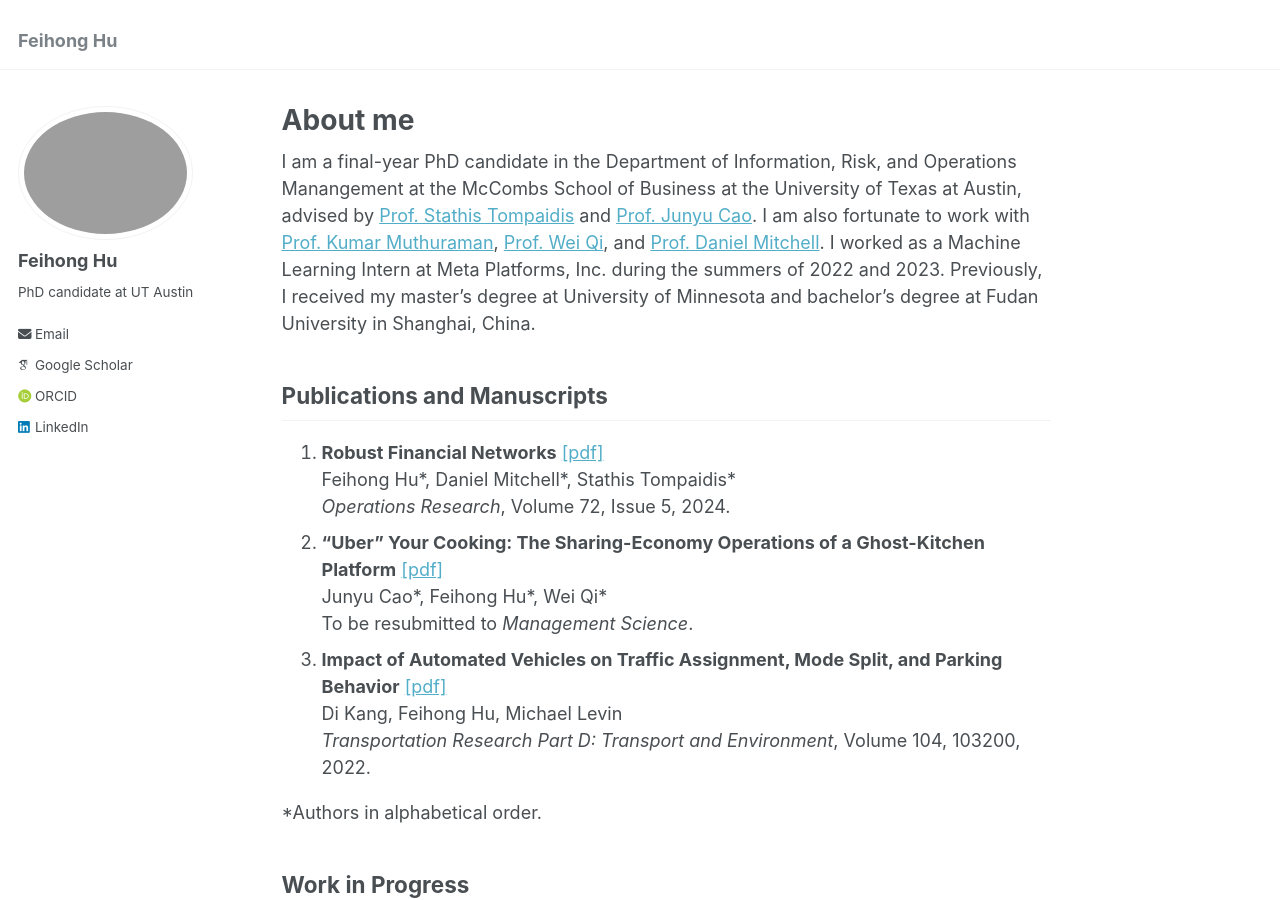
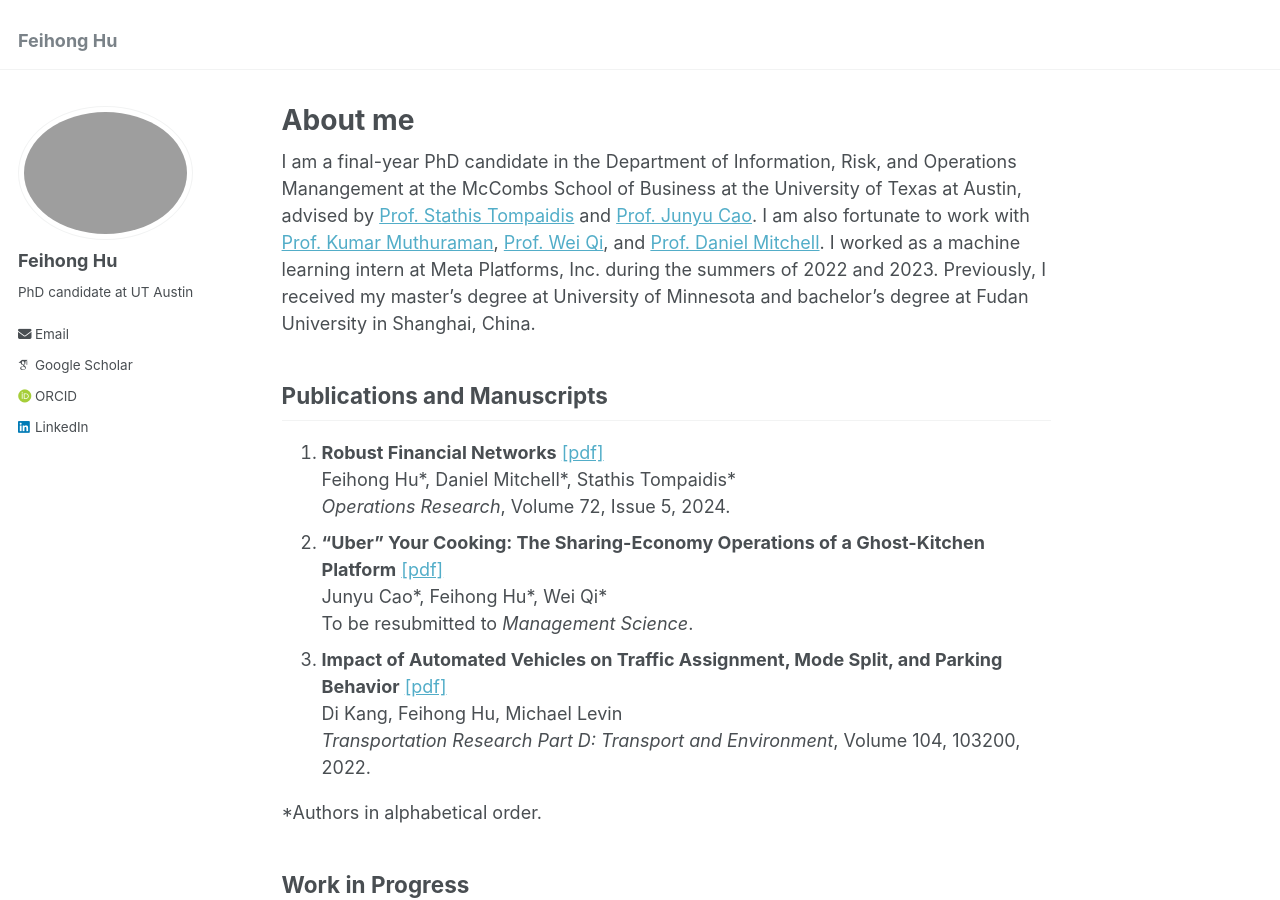
Before and after one commit to feihonghu/feihonghu.github.io, a Jekyll site: the page built from _pages/about.md, in a window 1280 px wide and 900 px high. Built offline with Jekyll 4.4.1, drawn with Linux system fonts in a browser that asks for light colours; some web fonts are replaced.

```diff
--- a/_pages/about.md
+++ b/_pages/about.md
@@ -7,7 +7,7 @@ redirect_from:
   - /about.html
 ---
 
-I am a final-year PhD candidate in the Department of Information, Risk, and Operations Manangement at the McCombs School of Business at the University of Texas at Austin, advised by [Prof. Stathis Tompaidis](https://www.mccombs.utexas.edu/faculty-and-research/faculty-directory/efstathios-tompaidis/) and [Prof. Junyu Cao](https://junyucao.com/). I am also fortunate to work with [Prof. Kumar Muthuraman](https://www.mccombs.utexas.edu/faculty-and-research/faculty-directory/kumar-muthuraman/), [Prof. Wei Qi](https://www.wei-qi.net/), and [Prof. Daniel Mitchell](https://www.mccombs.utexas.edu/faculty-and-research/faculty-directory/daniel-mitchell/). I worked as a Machine Learning Intern at Meta Platforms, Inc. during the summers of 2022 and 2023. Previously, I received my master's degree at University of Minnesota and bachelor’s degree at Fudan University in Shanghai, China.
+I am a final-year PhD candidate in the Department of Information, Risk, and Operations Manangement at the McCombs School of Business at the University of Texas at Austin, advised by [Prof. Stathis Tompaidis](https://www.mccombs.utexas.edu/faculty-and-research/faculty-directory/efstathios-tompaidis/) and [Prof. Junyu Cao](https://junyucao.com/). I am also fortunate to work with [Prof. Kumar Muthuraman](https://www.mccombs.utexas.edu/faculty-and-research/faculty-directory/kumar-muthuraman/), [Prof. Wei Qi](https://www.wei-qi.net/), and [Prof. Daniel Mitchell](https://www.mccombs.utexas.edu/faculty-and-research/faculty-directory/daniel-mitchell/). I worked as a machine learning intern at Meta Platforms, Inc. during the summers of 2022 and 2023. Previously, I received my master's degree at University of Minnesota and bachelor’s degree at Fudan University in Shanghai, China.
 
 <h2>Publications and Manuscripts</h2>
 
```
